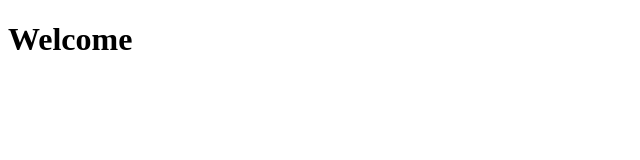
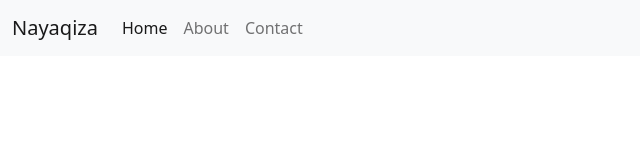
Before and after one commit to nayaqiza07/nayaqiza07.github.io, a plain HTML site: page index.html in a window 1280 px wide. Shown: the whole page, without its empty margins (0-640 px from the left). Drawn offline with nearby package versions, Linux system fonts and the light colour scheme.

Commit message:
menambahkan navbar bootstrap5

```diff
--- a/index.html
+++ b/index.html
@@ -1,12 +1,47 @@
-<!DOCTYPE html>
+<!doctype html>
 <html lang="en">
-<head>
-  <meta charset="UTF-8">
-  <meta http-equiv="X-UA-Compatible" content="IE=edge">
-  <meta name="viewport" content="width=device-width, initial-scale=1.0">
-  <title>Portfolio Website</title>
-</head>
-<body>
-  <h1>Welcome</h1>
-</body>
+  <head>
+    <!-- Required meta tags -->
+    <meta charset="utf-8">
+    <meta name="viewport" content="width=device-width, initial-scale=1">
+
+    <!-- Bootstrap CSS -->
+    <link href="https://cdn.jsdelivr.net/npm/bootstrap@5.0.2/dist/css/bootstrap.min.css" rel="stylesheet" integrity="sha384-EVSTQN3/azprG1Anm3QDgpJLIm9Nao0Yz1ztcQTwFspd3yD65VohhpuuCOmLASjC" crossorigin="anonymous">
+
+    <title>Portfolio Website</title>
+  </head>
+  <body>
+    <nav class="navbar navbar-expand-lg navbar-light bg-light">
+      <div class="container-fluid">
+        <a class="navbar-brand" href="#">Nayaqiza</a>
+        <button class="navbar-toggler" type="button" data-bs-toggle="collapse" data-bs-target="#navbarNav" aria-controls="navbarNav" aria-expanded="false" aria-label="Toggle navigation">
+          <span class="navbar-toggler-icon"></span>
+        </button>
+        <div class="collapse navbar-collapse" id="navbarNav">
+          <ul class="navbar-nav">
+            <li class="nav-item">
+              <a class="nav-link active" aria-current="page" href="#">Home</a>
+            </li>
+            <li class="nav-item">
+              <a class="nav-link" href="#">About</a>
+            </li>
+            <li class="nav-item">
+              <a class="nav-link" href="#">Contact</a>
+            </li>
+          </ul>
+        </div>
+      </div>
+    </nav>
+
+    <!-- Optional JavaScript; choose one of the two! -->
+
+    <!-- Option 1: Bootstrap Bundle with Popper -->
+    <script src="https://cdn.jsdelivr.net/npm/bootstrap@5.0.2/dist/js/bootstrap.bundle.min.js" integrity="sha384-MrcW6ZMFYlzcLA8Nl+NtUVF0sA7MsXsP1UyJoMp4YLEuNSfAP+JcXn/tWtIaxVXM" crossorigin="anonymous"></script>
+
+    <!-- Option 2: Separate Popper and Bootstrap JS -->
+    <!--
+    <script src="https://cdn.jsdelivr.net/npm/@popperjs/core@2.9.2/dist/umd/popper.min.js" integrity="sha384-IQsoLXl5PILFhosVNubq5LC7Qb9DXgDA9i+tQ8Zj3iwWAwPtgFTxbJ8NT4GN1R8p" crossorigin="anonymous"></script>
+    <script src="https://cdn.jsdelivr.net/npm/bootstrap@5.0.2/dist/js/bootstrap.min.js" integrity="sha384-cVKIPhGWiC2Al4u+LWgxfKTRIcfu0JTxR+EQDz/bgldoEyl4H0zUF0QKbrJ0EcQF" crossorigin="anonymous"></script>
+    -->
+  </body>
 </html>
```
